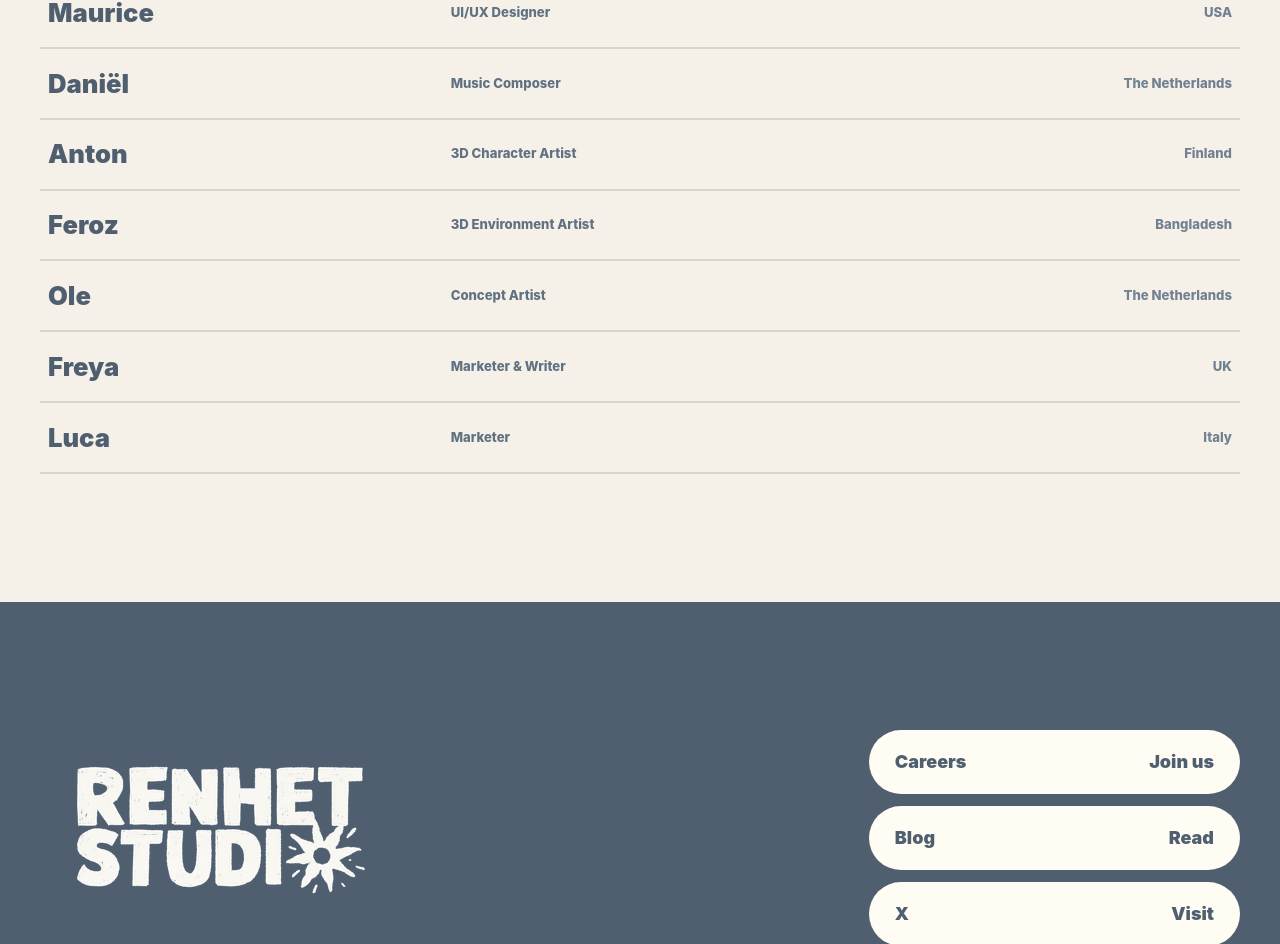
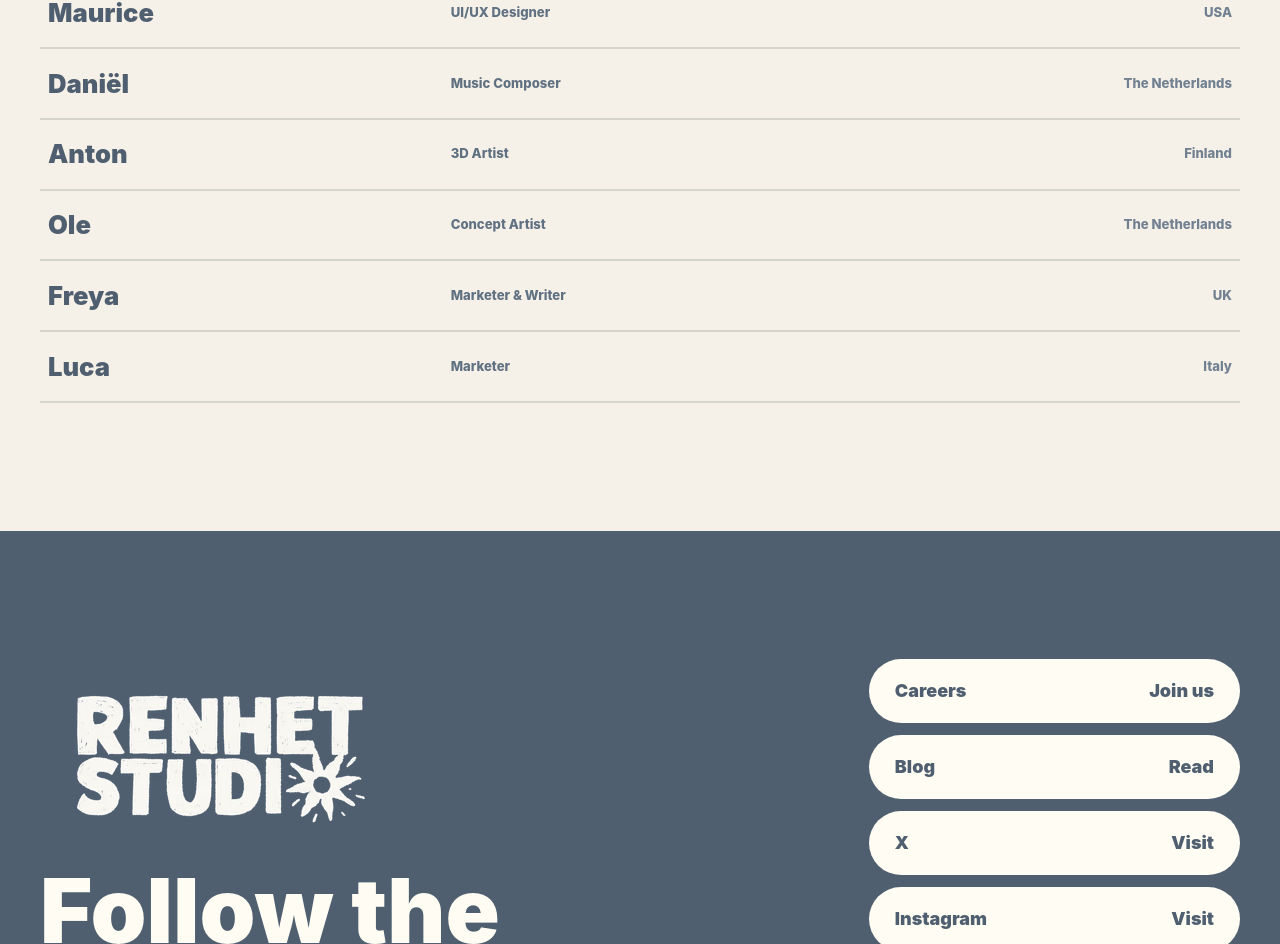
Before and after one commit to RenhetStudio/renhet-studio-web, a SvelteKit app: page / in a window 1280 px wide. Shown: the part 2151-3095 px from the top of the page. Built offline with nearby package versions, Linux system fonts and the light colour scheme; no server answers.

Commit message:
chore: delete feroz

```diff
--- a/src/routes/+page.svelte
+++ b/src/routes/+page.svelte
@@ -10,8 +10,7 @@
     { name: "Paulo", role: "Level Designer & Technical Artist", country: "Spain / Portugal", href: "https://view.genially.com/69788574df8490ea6fd02246" },
     { name: "Maurice", role: "UI/UX Designer", country: "USA", href: "https://www.linkedin.com/in/mauricebirchard/" },
     { name: "Daniël", role: "Music Composer", country: "The Netherlands", href: "https://daniel-otten.bandcamp.com/" },
-    { name: "Anton", role: "3D Character Artist", country: "Finland" },
-    { name: "Feroz", role: "3D Environment Artist", country: "Bangladesh", href: "https://ferozhossain90.artstation.com/" },
+    { name: "Anton", role: "3D Artist", country: "Finland" },
     { name: "Ole", role: "Concept Artist", country: "The Netherlands" },
     { name: "Freya", role: "Marketer & Writer", country: "UK", href: "https://www.linkedin.com/in/freya-clinton-06383134a/" },
     { name: "Luca", role: "Marketer", country: "Italy", href: "https://drive.google.com/file/d/1heCc9AVpGwAMI5p9Fi_N91vu-Nn-2FFq/view?usp=drivesdk" },
```
